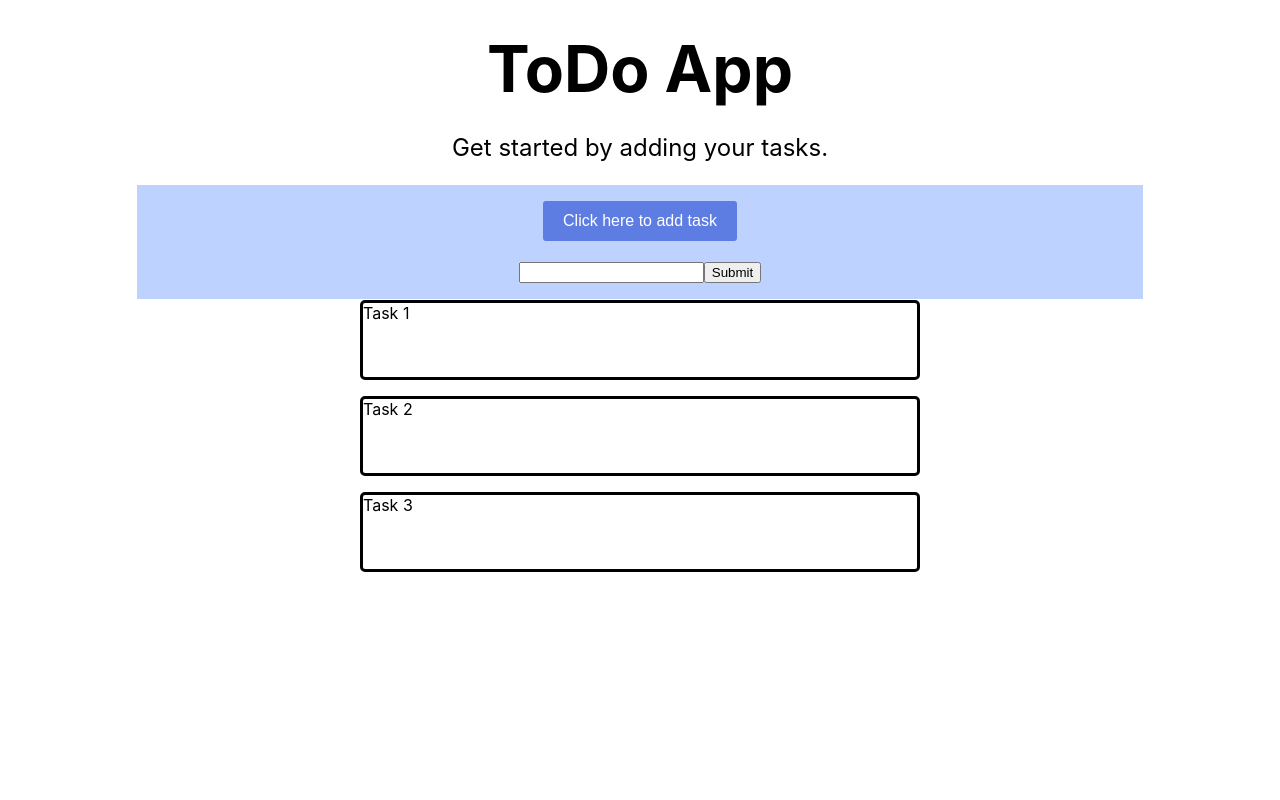
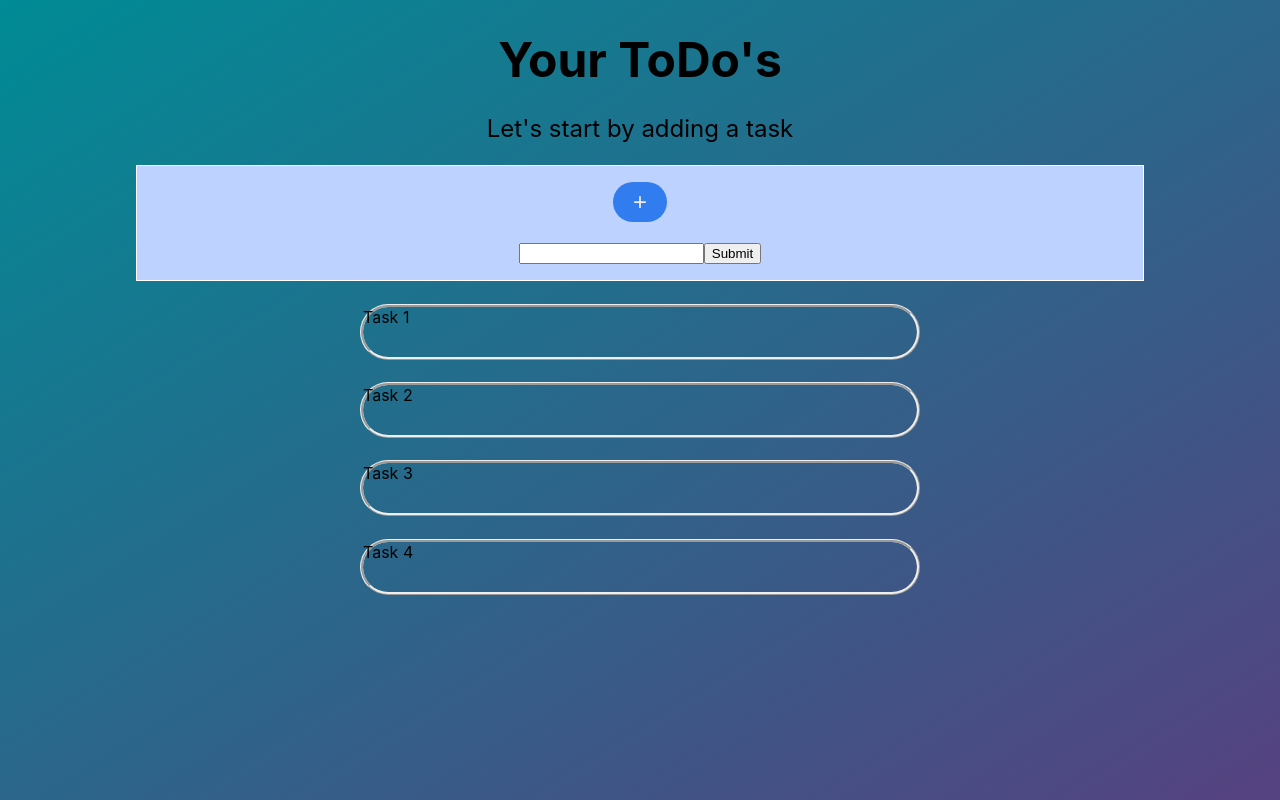
Before and after one commit to Marlon97/rockg6-ToDo-App, a Next.js app: page / in a window 1280 px wide. Built offline with nearby package versions, Linux system fonts and the light colour scheme.

Commit message:
main view modification - phase 1

```diff
--- a/components/Task/Task.module.scss
+++ b/components/Task/Task.module.scss
@@ -1,12 +1,12 @@
 .task {
   width: 35rem;
-  height: 5rem;
-  margin: auto;
+  height: 3.5rem;
+  margin: 2% auto;
   margin-bottom: 1rem;
-  border-style: solid;
-  border-radius: 5px;
+  border-style: ridge;
+  border-radius: 100px;
 }
 
 .task:hover {
-  background-color: yellow;
+  background-color: rgb(255, 255, 144);
 }
--- a/pages/index.js
+++ b/pages/index.js
@@ -9,6 +9,7 @@ export default function Home() {
   const [hidden, setHidden] = useState(true);
 
   return (
+    <body>
       <div className={styles.container}>
         <Head>
           <title>ToDo App</title>
@@ -17,9 +18,9 @@ export default function Home() {
         </Head>
 
         <main className={styles.main}>
-        <h1 className={styles.title}>ToDo App</h1>
+         <h1 className={styles.title}>Your ToDo's</h1>
 
-        <p className={styles.description}>Get started by adding your tasks.</p>
+          <p className={styles.description}>Let's start by adding a task</p>
         </main>
 
         <div className={styles.forms}>
@@ -28,7 +29,7 @@ export default function Home() {
             id="btn-abrir-popup"
             className={styles["btn-abrir-popup"]}
           >
-          Click here to add task
+            +
           </button>
           <form>
            <input type="text"></input>
@@ -39,7 +40,9 @@ export default function Home() {
        <Task number={1} />
         <Task number={2} />
         <Task number={3} />
+       <Task number={4} />
        <Popup hidden={hidden} />
       </div>
+    </body>
   );
 }
--- a/styles/Home.module.scss
+++ b/styles/Home.module.scss
@@ -52,7 +52,7 @@
 .title {
   margin: 0;
   line-height: 1.15;
-  font-size: 4rem;
+  font-size: 3rem;
 }
 
 .title,
@@ -132,11 +132,11 @@
   height: 40px;
   line-height: 40px;
   border: none;
-  color: #fff;
-  background: #5e7de3;
-  border-radius: 3px;
+  color: rgb(241, 238, 238);
+  background: #317df0;
+  border-radius: 20px;
   font-family: "Montserrat", sans-serif;
-  font-size: 16px;
+  font-size: 24px;
   cursor: pointer;
   transition: 0.3s ease all;
   cursor: pointer;
--- a/styles/globals.css
+++ b/styles/globals.css
@@ -1,9 +1,25 @@
 html,
 body {
-  padding: 0;
-  margin: 0;
-  font-family: -apple-system, BlinkMacSystemFont, Segoe UI, Roboto, Oxygen,
-    Ubuntu, Cantarell, Fira Sans, Droid Sans, Helvetica Neue, sans-serif;
+    margin: 0;
+    font-family: -apple-system, BlinkMacSystemFont, 'Segoe UI', 'Roboto', 'Oxygen',
+      'Ubuntu', 'Cantarell', 'Fira Sans', 'Droid Sans', 'Helvetica Neue',
+      sans-serif;
+    -webkit-font-smoothing: antialiased;
+    -moz-osx-font-smoothing: grayscale;
+    overflow-x: hidden;
+    min-height: 100vh;
+    width: 100vw;
+    background-image: linear-gradient(to bottom right, rgb(0, 238, 255), mediumpurple );
+    background-position: center;
+    background-attachment: fixed;
+    background-size: cover;
+    background-color: rgba(22, 22, 22, 0.5);
+    background-blend-mode: overlay;
+    -ms-overflow-style: none;
+    scrollbar-width: none;
+    &::-webkit-scrollbar {
+      display: none;
+    }
 }
 
 a {
```
Also changed, not shown: components/Task/index.js (line endings or trailing spaces). Lines whose indentation alone changed are shown as unchanged.
